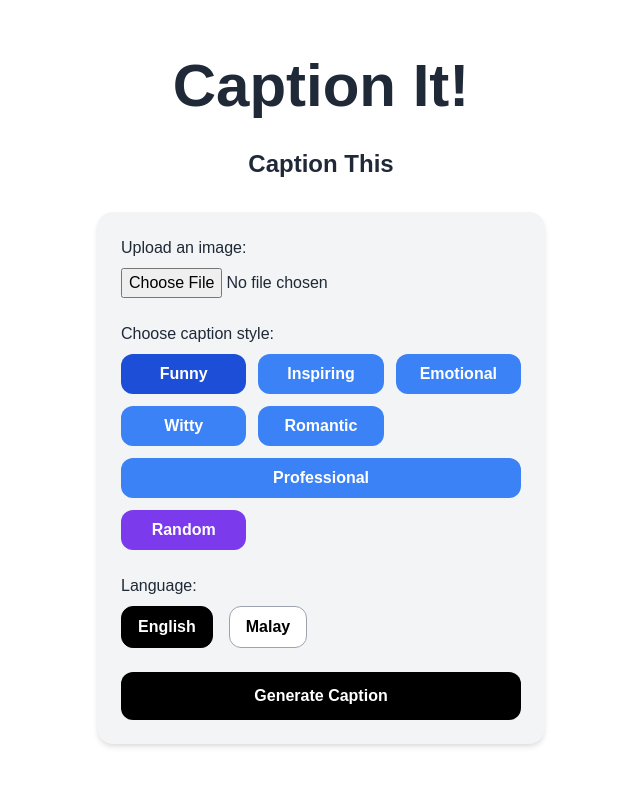
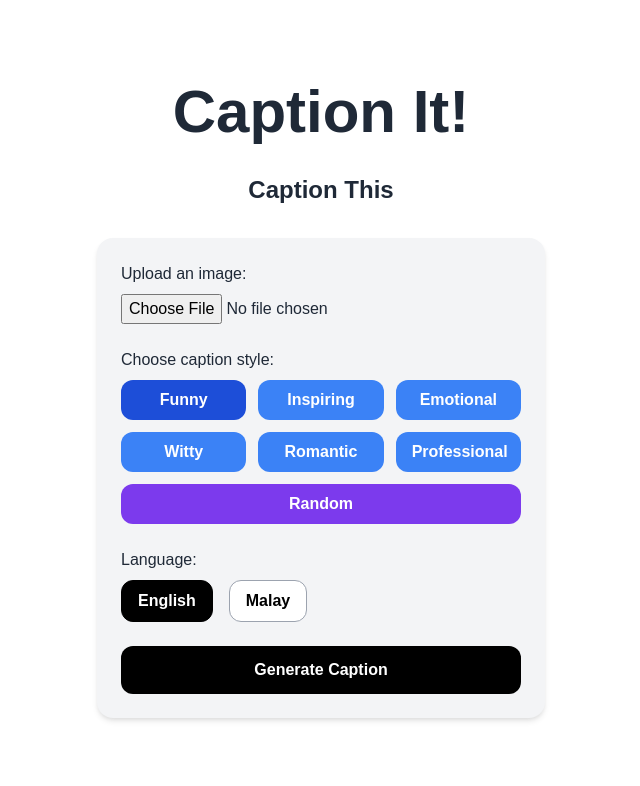
Before and after one commit to bobvisavisual/captionthis, a React (Vite) app in the folder frontend/: page / in a window 1280 px wide. Shown: the top 786 px of the page, without its empty margins (319-959 px from the left). Built offline with nearby package versions, Linux system fonts and the light colour scheme.

Commit message:
Update App.jsx

```diff
--- a/frontend/src/App.jsx
+++ b/frontend/src/App.jsx
@@ -61,7 +61,7 @@ function App() {
 					onClick={() => setCaptionType(style)}
 					className={`px-4 py-2 rounded-xl text-white font-semibold transition-colors duration-300
 						${captionType === style ? 'bg-blue-700' : style === 'random' ? 'bg-purple-600 hover:bg-purple-700' : 'bg-blue-500 hover:bg-blue-600'}
-						${index === 5 ? 'col-span-3 text-center' : ''}`}
+						${index === 6 ? 'col-span-3 text-center' : ''}`}
 					>
 					{style.charAt(0).toUpperCase() + style.slice(1)}
 				</button>
```
